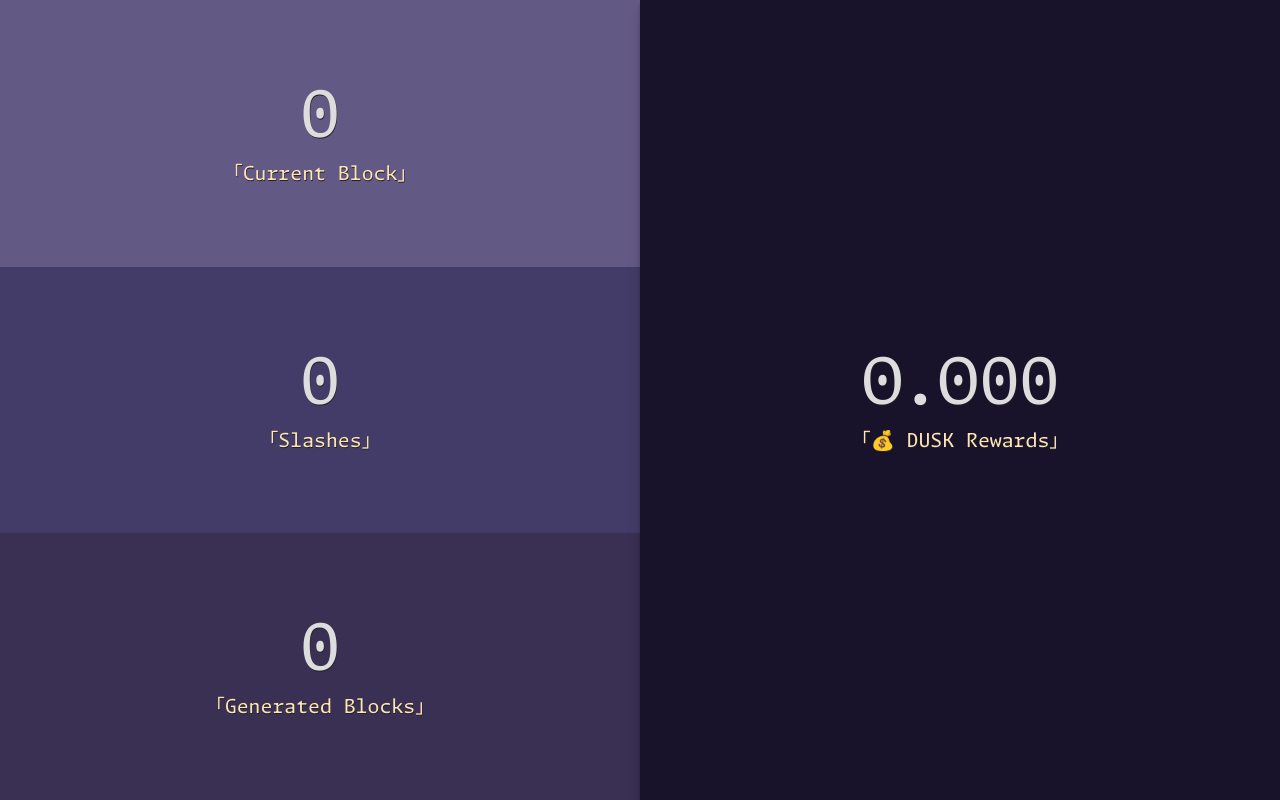
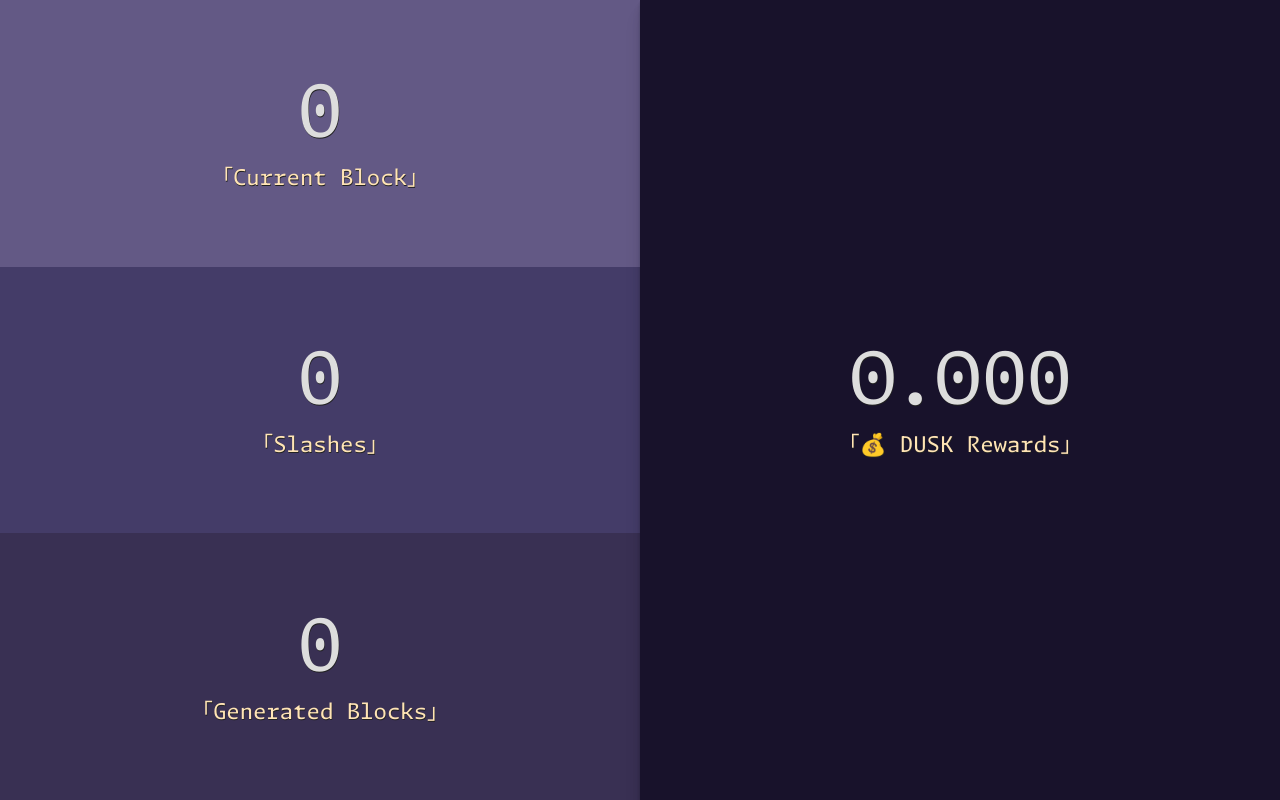
Before and after one commit to BoboTiG/dusk-monitor, a Flask app: page / in a window 1280 px wide. Run offline with Flask 3, Linux system fonts and the light colour scheme; parts of the project's set-up code (start-up, migrations or seed data) failed here and were passed over.

Commit message:
feat: bigger numbers

```diff
--- a/app/static/style.css
+++ b/app/static/style.css
@@ -16,7 +16,7 @@ body {
 button {
     flex: 1;
     border: none;
-    font-size: 2.5em;
+    font-size: 2.75em;
     font-family: "Monaspace Argon";
     color: #ddd;
     text-shadow: .5px .5px 0 #222;
@@ -35,7 +35,7 @@ button::after {
 }
 @media (min-width: 500px) {
     button {
-        font-size: 4em;
+        font-size: 4.5em;
         width: 50%;
     }
     #rewards {
```
